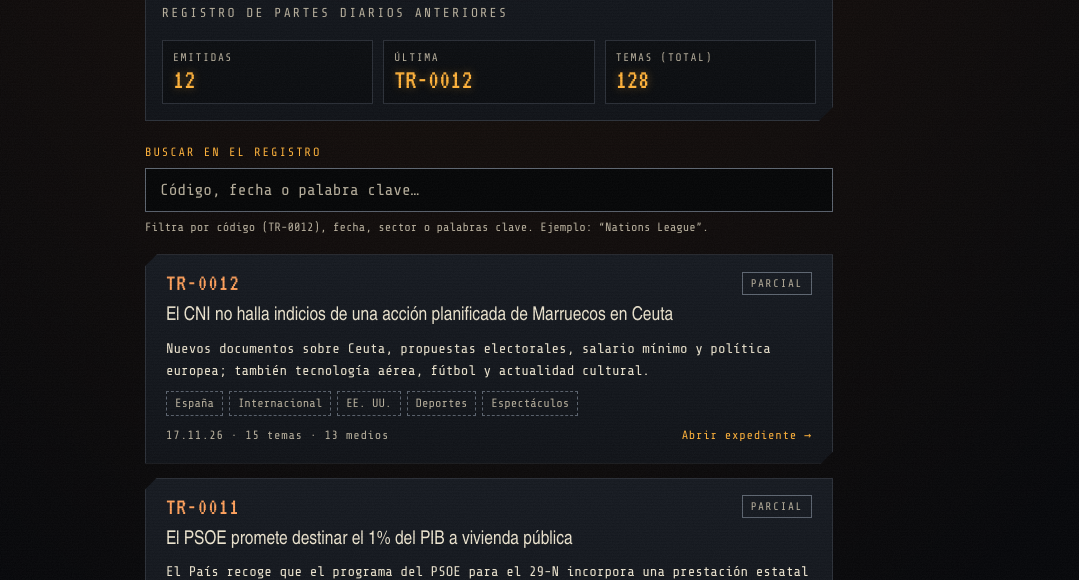
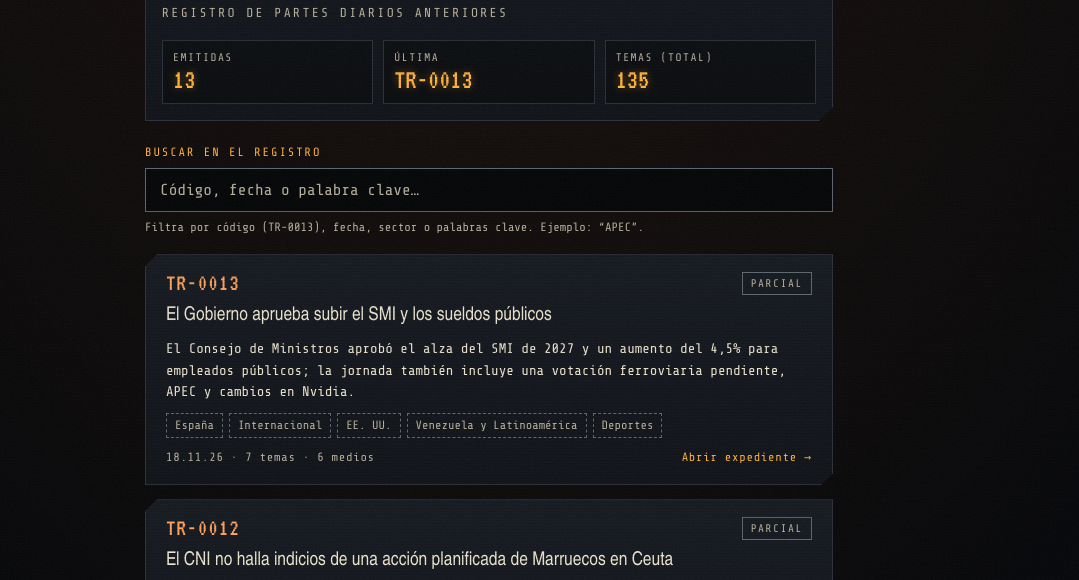
Before and after one commit to joseapenaa/transmision-rebelde, a plain HTML site: page docs/index.html in a window 1280 px wide. Shown: the part 187-767 px from the top of the page, without its empty margins (151-1230 px from the left). Drawn offline with nearby package versions, Linux system fonts and the light colour scheme; a web font is replaced by a local one.

Commit message:
Actualiza docs/index.html desde Transmisión Rebelde

```diff
--- a/docs/index.html
+++ b/docs/index.html
@@ -375,15 +375,15 @@ a:focus-visible { outline: 2px solid var(--orange); outline-offset: 2px; }
     <dl class="resumen-archivo">
       <div class="lectura">
         <dt>Emitidas</dt>
-        <dd>12</dd>
+        <dd>13</dd>
       </div>
       <div class="lectura">
         <dt>Última</dt>
-        <dd>TR-0012</dd>
+        <dd>TR-0013</dd>
       </div>
       <div class="lectura">
         <dt>Temas (total)</dt>
-        <dd>128</dd>
+        <dd>135</dd>
       </div>
     </dl>
   </header>
@@ -392,11 +392,14 @@ a:focus-visible { outline: 2px solid var(--orange); outline-offset: 2px; }
   <section class="busqueda" aria-labelledby="etiq-busqueda">
     <label id="etiq-busqueda" for="filtro">Buscar en el registro</label>
     <input class="campo" id="filtro" type="search" placeholder="Código, fecha o palabra clave…" autocomplete="off">
-    <p class="ayuda">Filtra por código (TR-0012), fecha, sector o palabras clave. Ejemplo: “Nations League”.</p>
+    <p class="ayuda">Filtra por código (TR-0013), fecha, sector o palabras clave. Ejemplo: “APEC”.</p>
   </section>
 
   <!-- ===================== LISTA ===================== -->
   <ol class="lista" id="lista" aria-label="Transmisiones anteriores">
+<!-- INICIO FILA TRANSMISIÓN -->
+<li class="fila" data-texto="tr-0013 18.11.26 españa internacional ee. uu. venezuela y latinoamérica deportes smi salario mínimo 1286 euros salarios públicos decreto ferroviario votación apec xi putin trump openai demanda california agentes ia nvidia jensen huang junta camila acosta cuba citación noruega dinamarca nations league"><a class="fila-cuerpo" href="2026-11-18.html"><div class="fila-cabecera"><span class="codigo-tr">TR-0013</span><span class="estado estado--parcial">PARCIAL</span></div><h2>El Gobierno aprueba subir el SMI y los sueldos públicos</h2><p>El Consejo de Ministros aprobó el alza del SMI de 2027 y un aumento del 4,5% para empleados públicos; la jornada también incluye una votación ferroviaria pendiente, APEC y cambios en Nvidia.</p><ul class="etiquetas" aria-label="Sectores"><li>España</li><li>Internacional</li><li>EE. UU.</li><li>Venezuela y Latinoamérica</li><li>Deportes</li></ul><div class="fila-pie"><span>18.11.26 · 7 temas · 6 medios</span><span class="ir">Abrir expediente →</span></div></a></li>
+<!-- FIN FILA TRANSMISIÓN -->
 <!-- INICIO FILA TRANSMISIÓN -->
     <li class="fila" data-texto="tr-0012 17.11.26 españa internacional ee. uu. deportes espectáculos el cni no halla indicios de una acción planificada de marruecos en ceuta lula expresa su apoyo a sánchez en plena campaña electoral el pp propone devolver el voto municipal a exiliados vascos por eta yolanda díaz retira su candidatura a dirigir la oit y houngbo es reelegido frente amplio plantea una semana laboral de 32 horas y jubilarse a los 65 actualización: el gobierno prevé elevar el smi de 2027 a 1.286 euros el actor luis lorenzo es condenado a cinco años y tres meses de cárcel cinco países europeos proyectan un centro de retorno de migrantes en ruanda italia somete a supervisión judicial a la filial local de revolut por controles antilavado trump dice que planteará ucrania en conversaciones con xi y putin actualización: el parón aéreo reabre el debate sobre la inversión en la faa actualización: ee. uu. endurece controles tecnológicos tras el caso nvidia alemania golea 5-0 a países bajos y cierra primera de grupo víctor bericoto decide con un batazo ganador en el monumental robert pattinson será el próximo james bond">
       <a class="fila-cuerpo" href="2026-11-17.html">
@@ -607,12 +610,12 @@ a:focus-visible { outline: 2px solid var(--orange); outline-offset: 2px; }
 
   <!-- ===================== PAGINACIÓN ===================== -->
   <nav class="paginacion" aria-label="Paginación del archivo">
-    <p class="pie-datos">Mostrando <strong>12</strong> de <strong>12</strong> transmisiones</p>
-  </nav>
+<p class="pie-datos">Mostrando <strong>13</strong> de <strong>13</strong> transmisiones</p>
+</nav>
 
   <!-- Para volver al parte de hoy -->
   <p class="pie-datos" style="margin-top:24px;">
-    <a href="2026-11-17.html">← Volver a la transmisión de hoy</a>
+    <a href="2026-11-18.html">← Volver a la transmisión de hoy</a>
   </p>
 
 </div>
```
